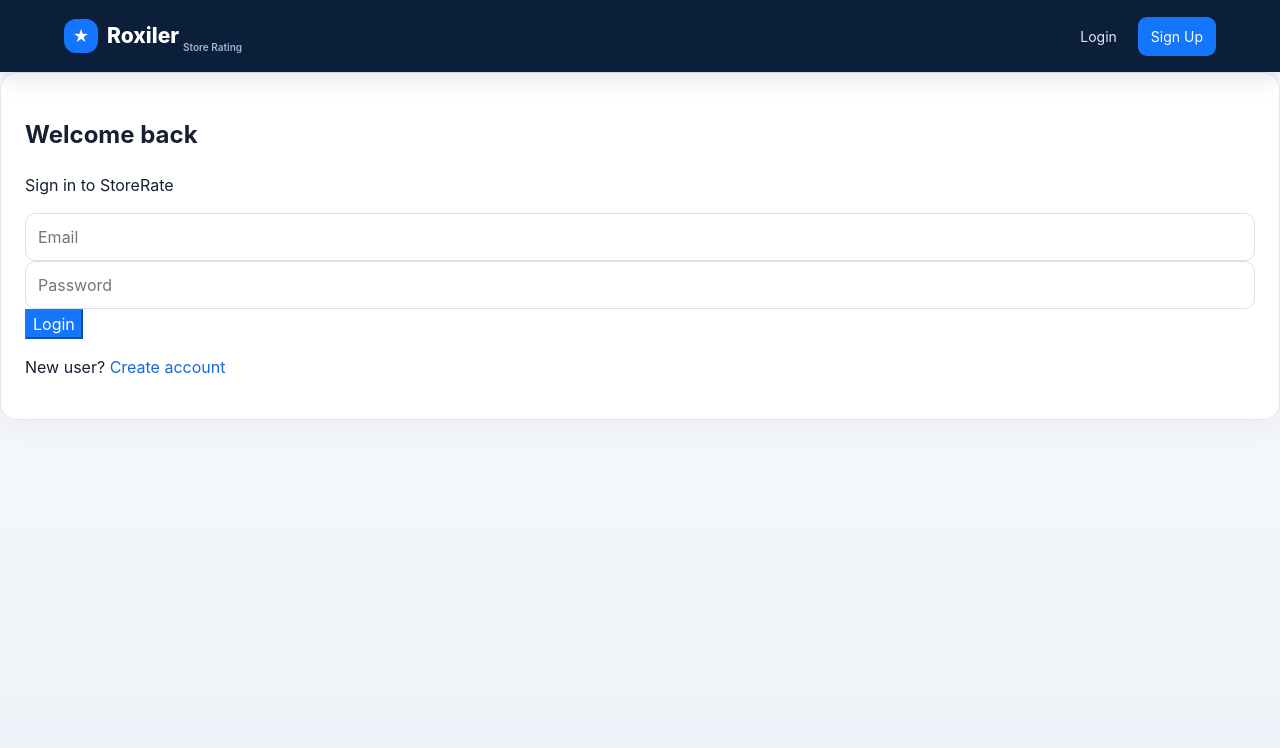
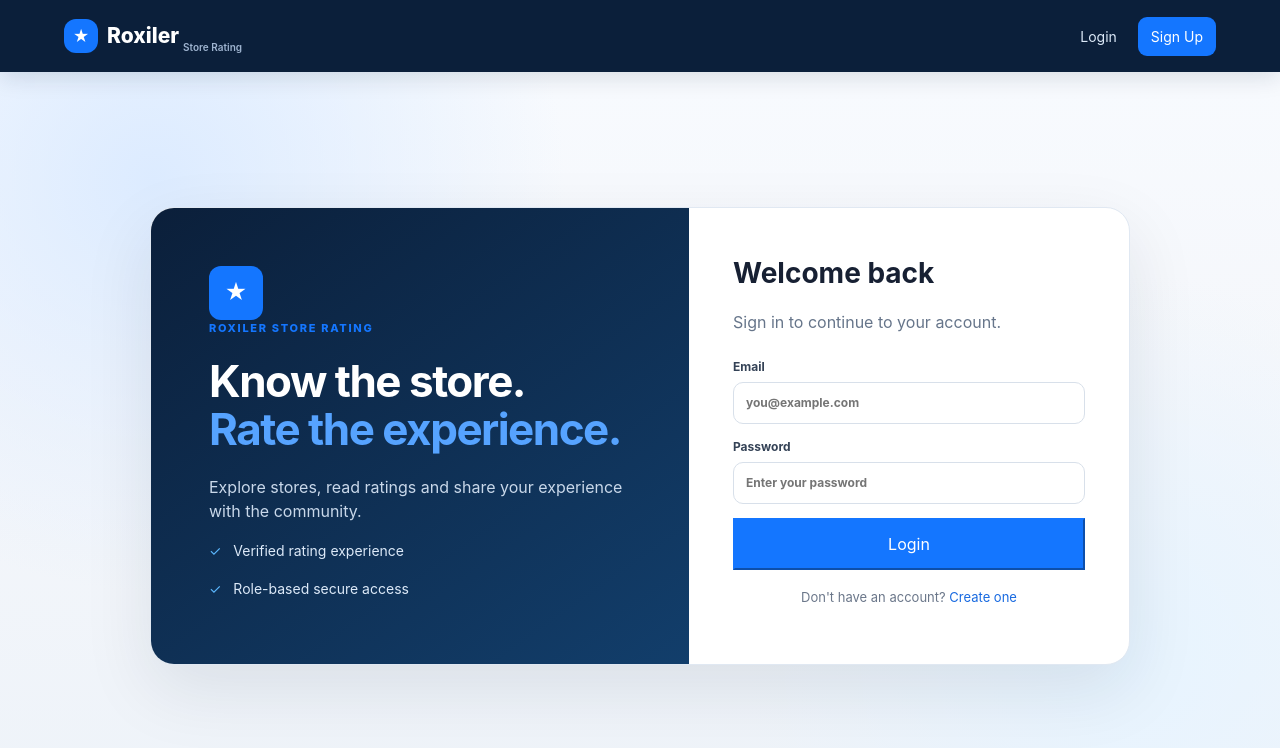
Before and after one commit to adarshdixit989/roxiler-store-rating, a React (Vite) app in the folder frontend/: page /login in a window 1280 px wide. Shown: the top 748 px of the page. Built offline with nearby package versions, Linux system fonts and the light colour scheme; no server answers.

Commit message:
ui: polish Login.jsx

```diff
--- a/frontend/src/pages/Login.jsx
+++ b/frontend/src/pages/Login.jsx
@@ -1 +1,9 @@
-import {useState} from 'react';import {Link,useNavigate} from 'react-router-dom';import api from '../services/api';import {useAuth} from '../context/AuthContext';export default function Login(){const[email,setEmail]=useState(''),[password,setPassword]=useState(''),[error,setError]=useState(''),{login}=useAuth(),nav=useNavigate();async function submit(e){e.preventDefault();try{const{data}=await api.post('/auth/login',{email,password});login(data);nav(data.user.role==='ADMIN'?'/admin':data.user.role==='OWNER'?'/owner':'/stores')}catch(e){setError(e.response?.data?.message||'Login failed')}}return <section className="auth"><div className="card"><h1>Welcome back</h1><p>Sign in to StoreRate</p>{error&&<div className="error">{error}</div>}<form onSubmit={submit}><input placeholder="Email" type="email" value={email} onChange={e=>setEmail(e.target.value)} required/><input placeholder="Password" type="password" value={password} onChange={e=>setPassword(e.target.value)} required/><button className="primary">Login</button></form><p>New user? <Link to="/signup">Create account</Link></p></div></section>}
+import {useState} from 'react';
+import {Link,useNavigate} from 'react-router-dom';
+import api from '../services/api';
+import {useAuth} from '../context/AuthContext';
+export default function Login(){
+ const[email,setEmail]=useState(''),[password,setPassword]=useState(''),[error,setError]=useState(''),{login}=useAuth(),nav=useNavigate();
+ async function submit(e){e.preventDefault();setError('');try{const{data}=await api.post('/auth/login',{email,password});login(data);nav(data.user.role==='ADMIN'?'/admin':data.user.role==='OWNER'?'/owner':'/stores')}catch(e){setError(e.response?.data?.message||'Login failed')}}
+ return <section className="authpage"><div className="authgrid"><div className="authcopy"><div className="logoLarge">★</div><p className="eyebrow">ROXILER STORE RATING</p><h1>Know the store.<br/><span>Rate the experience.</span></h1><p>Explore stores, read ratings and share your experience with the community.</p><div className="featureline"><span>✓</span> Verified rating experience</div><div className="featureline"><span>✓</span> Role-based secure access</div></div><div className="authcard"><h2>Welcome back</h2><p className="muted">Sign in to continue to your account.</p>{error&&<div className="error">{error}</div>}<form onSubmit={submit}><label>Email<input placeholder="you@example.com" type="email" value={email} onChange={e=>setEmail(e.target.value)} required/></label><label>Password<input placeholder="Enter your password" type="password" value={password} onChange={e=>setPassword(e.target.value)} required/></label><button className="primary full">Login</button></form><p className="authfoot">Don't have an account? <Link to="/signup">Create one</Link></p></div></div></section>
+}
```
